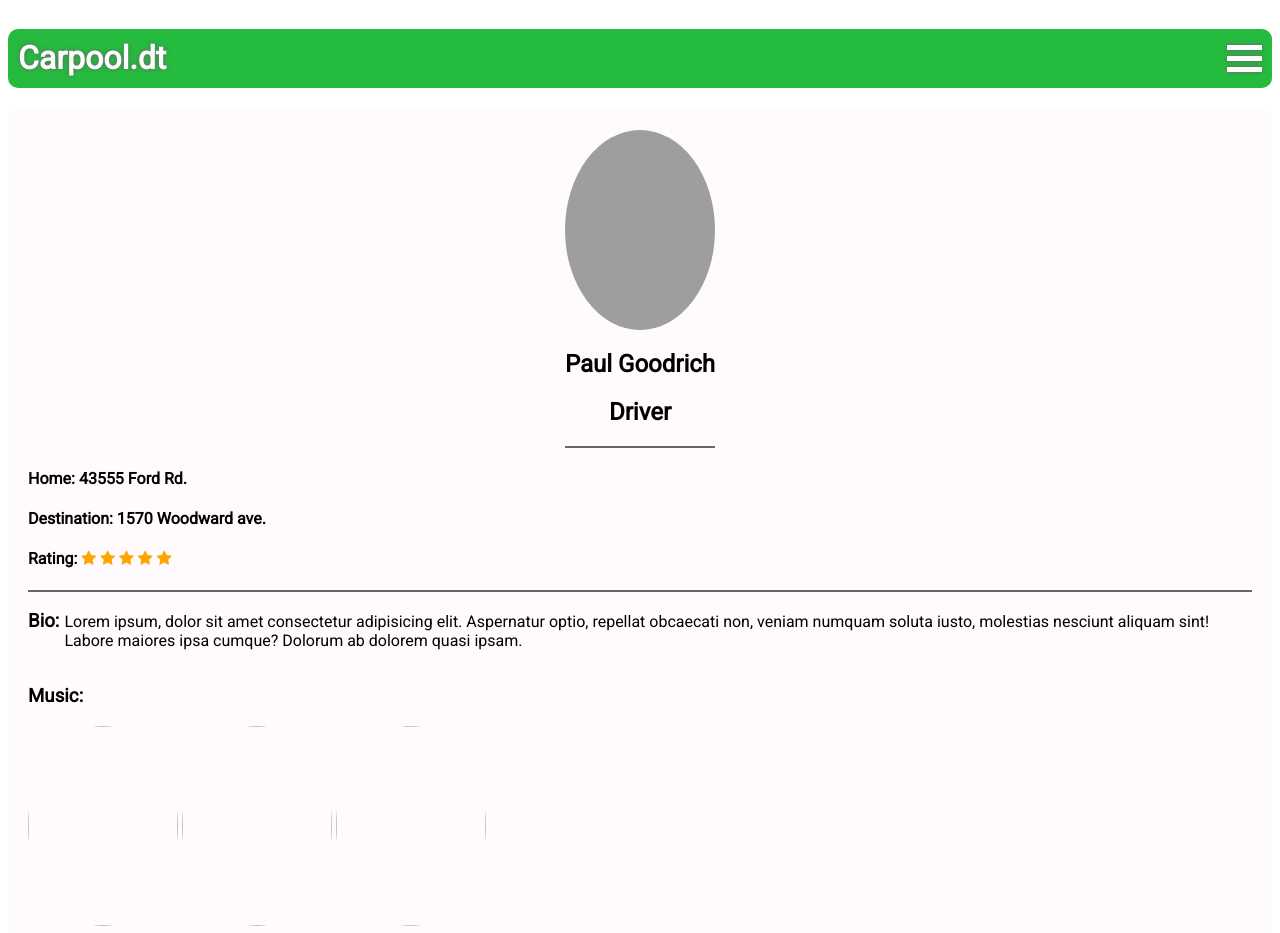
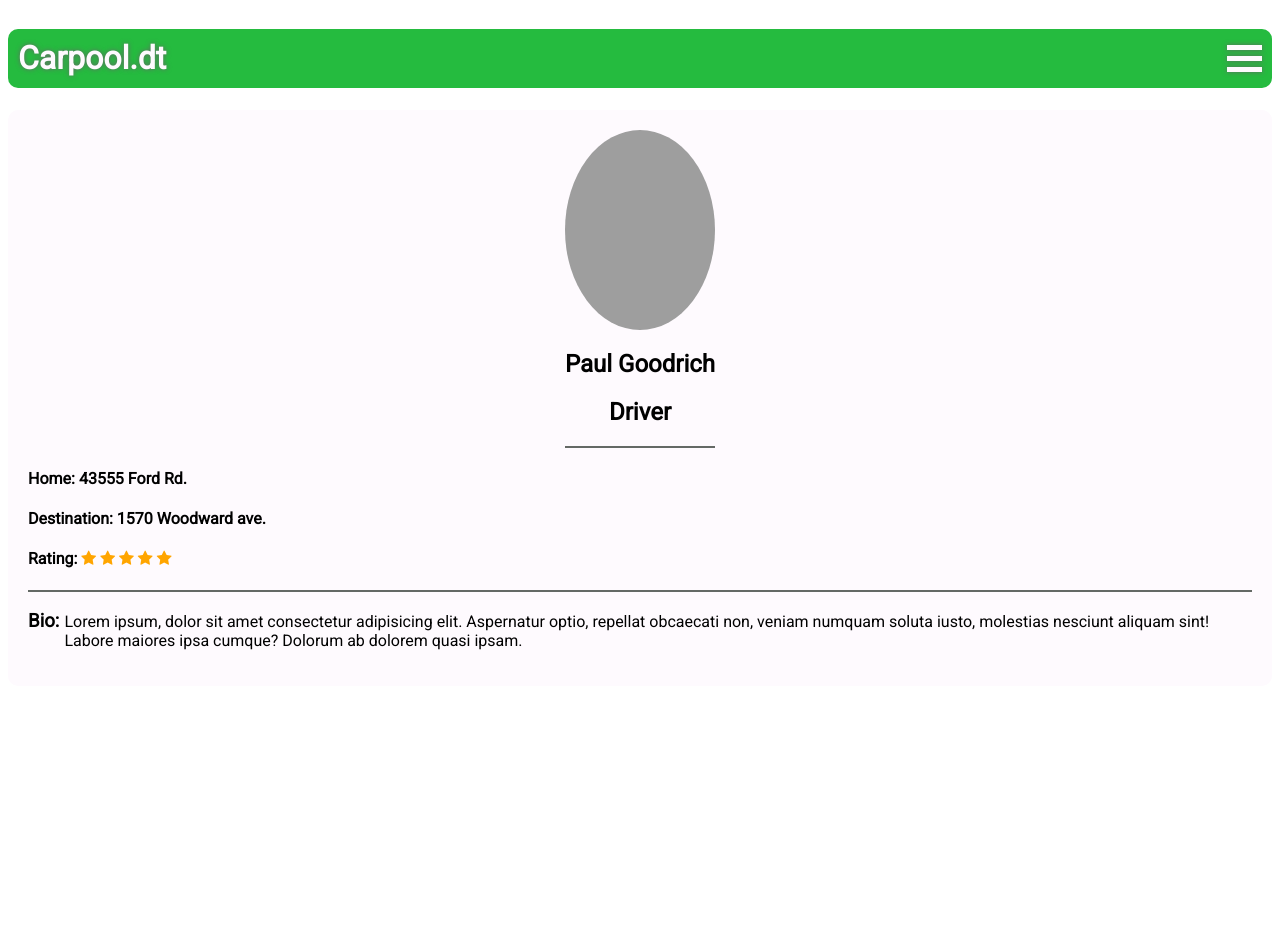
Before and after one commit to liamdepp/UX-Lab, a plain HTML site: page index.html in a window 1280 px wide. After the commit the page ends 800 px from the top, so only its background shows below. Drawn offline with Linux system fonts and the light colour scheme; grey boxes are pictures that could not be loaded; a script that the page names is missing; a web font is replaced by a local one.

Commit message:
removed music section

```diff
--- a/index.html
+++ b/index.html
@@ -42,12 +42,6 @@
                     <h3 id="bio">Bio:</h3>
                     <p id="lorem">Lorem ipsum, dolor sit amet consectetur adipisicing elit. Aspernatur optio, repellat obcaecati non, veniam numquam soluta iusto, molestias nesciunt aliquam sint! Labore maiores ipsa cumque? Dolorum ab dolorem quasi ipsam.</p>
                 </div>
-                <div class="music">
-                    <h3>Music:</h3>
-                    <img src="" alt="">
-                    <img src="" alt="">
-                    <img src="" alt="">
-                </div>
             </div>
         </section>
     </div>
```
